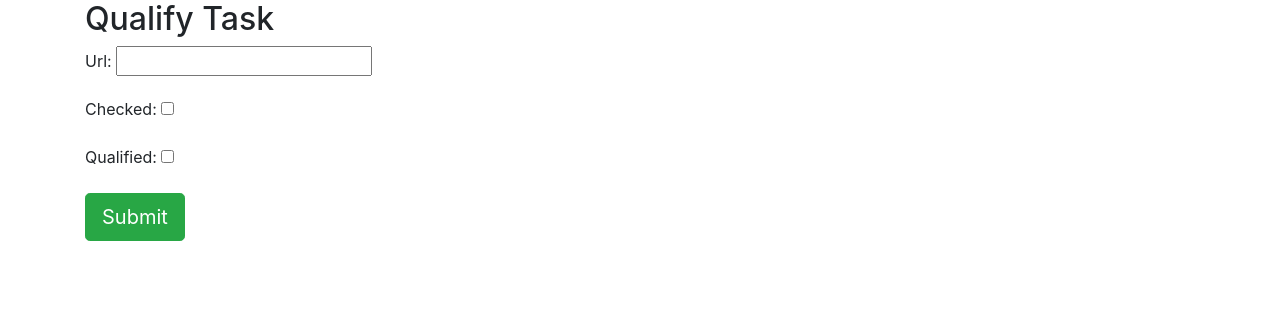
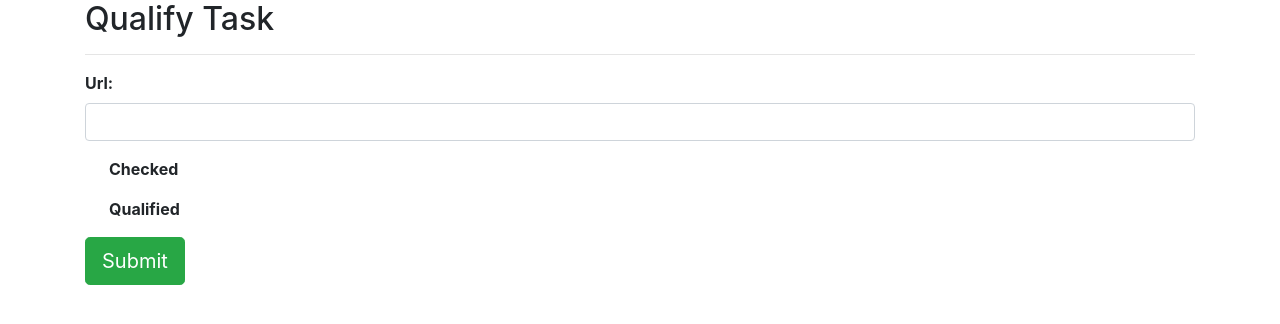
Before and after one commit to TechRenT/data_entry_app, a Django app: template vrpages/templates/vrpages/rawurl_qualify.html in a window 1280 px wide. Shown: the part 176-500 px from the top of the page. Run offline with Django 3.2, Linux system fonts and the light colour scheme; the template is opened without the code that fills it: values that come from a table or form of the project are taken from there, others are empty; some libraries are stand-ins or nearby versions.

Commit message:
Install django widget tweaks to add css to all forms

```diff
--- a/polishing_site/settings.py
+++ b/polishing_site/settings.py
@@ -38,6 +38,7 @@ INSTALLED_APPS = [
     'django.contrib.messages',
     'django.contrib.staticfiles',
     'import_export',
+    'widget_tweaks',
     'vrpages',
 ]
 
--- a/vrpages/forms.py
+++ b/vrpages/forms.py
@@ -16,11 +16,11 @@ class PolishUrlForm(forms.ModelForm):
     class Meta:
         model = models.PolishUrl
         fields = [
-            'rawurl',
+            #  'rawurl',
             'polished_url',
             'email',
             'page_title',
             'contact_name',
             'broken_link'
         ]
-        widgets = {'rawurl': forms.HiddenInput()}
+        #  widgets = {'rawurl': forms.HiddenInput()}
--- a/vrpages/templates/vrpages/rawurl_qualify.html
+++ b/vrpages/templates/vrpages/rawurl_qualify.html
@@ -1,14 +1,42 @@
 {% extends "layout.html" %}
+{% load widget_tweaks %}
 
 {% block title %}Qualify Task{% endblock %}
 
 {% block content %}
-    <div class="container text-xs-center">
+    <div class="container">
         <h2>Qualify Task</h2>
+        <hr>
         <form action="" method="POST">
             {% csrf_token %}
-            {{ form.as_p }}
-            <input type="submit" value="Submit" class="btn btn-success btn-lg">
+            <div class="form-group">
+                <label for="{{ form.url.id_for_label }}">
+                    <strong>{{ form.url.label }}:</strong> {{ rawurl.url|urlize }}
+                </label>
+                <div>
+                    {% render_field form.url class="form-control" %}
+                </div>
+            </div>
+
+            <div class="form-group">
+                <label class="custom-control custom-checkbox">
+                    {% render_field form.checked class="custom-control-input" %}
+                    <span class="custom-control-indicator"></span>
+                    <span class="custom-control-description"><strong>Checked</strong></span>
+                </label>
+            </div>
+
+            <div class="form-group">
+                <label class="custom-control custom-checkbox">
+                    {% render_field form.qualified class="custom-control-input" %}
+                    <span class="custom-control-indicator"></span>
+                    <span class="custom-control-description"><strong>Qualified</strong></span>
+                </label>
+            </div>
+
+            <div class="form-group">
+                <button type="submit" class="btn btn-success btn-lg">Submit</button>
+            </div>
         </form>
     </div>
 {% endblock %}
--- a/vrpages/templates/vrpages/vrpage_polish_list.html
+++ b/vrpages/templates/vrpages/vrpage_polish_list.html
@@ -3,10 +3,12 @@
 {% block title %}VR Page Polish{% endblock %}
 
 {% block content %}
+    <div class="container">
         <h2>Polish</h2>
         <hr>
         {% for vrpage in vrpages %}
         <h4><a href="{% url 'vrpages:rawurl_polish' pk=vrpage.pk%}">{{ vrpage.name }}</a></h4>
         <p>{{ vrpage.url }}</p>
         {% endfor %}
+    </div>
 {% endblock %}
--- a/vrpages/templates/vrpages/vrpage_qualify_list.html
+++ b/vrpages/templates/vrpages/vrpage_qualify_list.html
@@ -3,10 +3,12 @@
 {% block title %}VR Page Qualify{% endblock %}
 
 {% block content %}
+    <div class="container">
         <h2>Qualify</h2>
         <hr>
         {% for vrpage in vrpages %}
         <h4><a href="{% url 'vrpages:rawurl_qualify' pk=vrpage.pk%}">{{ vrpage.name }}</a></h4>
         <p>{{ vrpage.url }}</p>
         {% endfor %}
+    </div>
 {% endblock %}
--- a/vrpages/urls.py
+++ b/vrpages/urls.py
@@ -7,4 +7,5 @@ urlpatterns = [
     url(r'^polish/$', views.vrpage_polish_list, name='polish_list'),
     url(r'^(?P<pk>\d+)/qualify/$', views.rawurl_qualify, name='rawurl_qualify'),
     url(r'^(?P<pk>\d+)/polish/$', views.rawurl_polish, name='rawurl_polish'),
+    url(r'^(?P<pk>\d+)/no_task/$', views.no_task, name='no_task'),
 ]
```
Also changed, not shown: vrpages/templates/vrpages/no_task.html (added, +9 -0 lines), vrpages/templates/vrpages/rawurl_polish.html (+19 -3 lines), vrpages/views.py (+15 -8 lines). Lines whose indentation alone changed are shown as unchanged.
